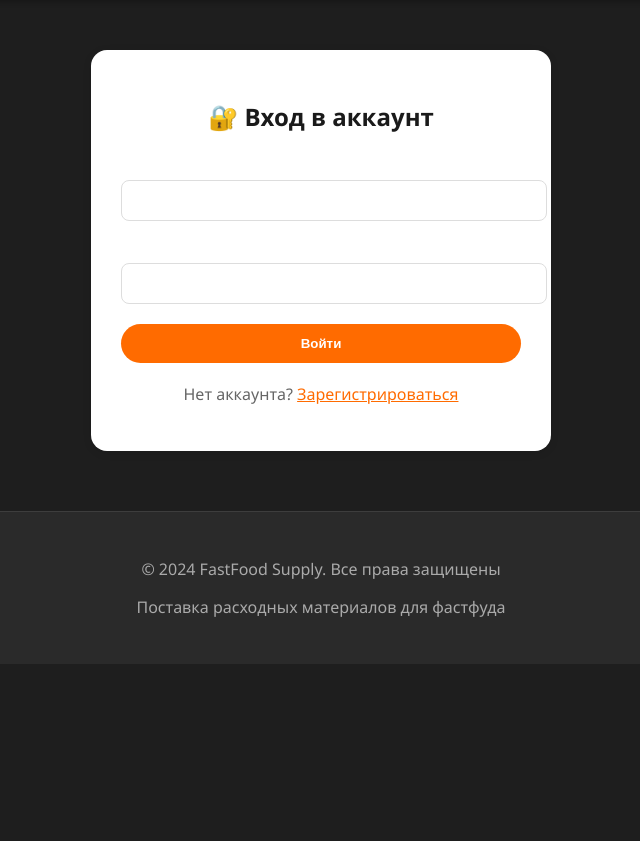
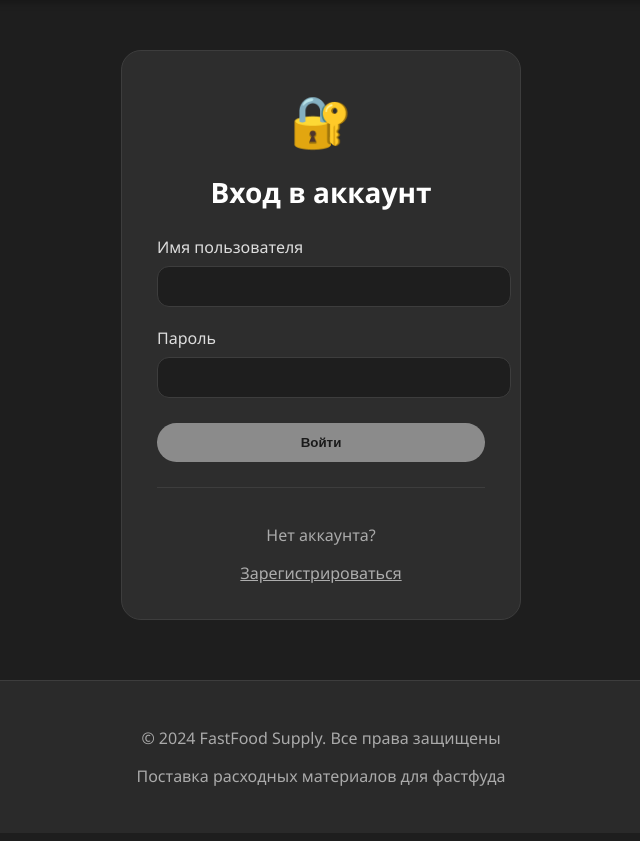
Before and after one commit to prohorenkov413-png/fastfood-supply, a Django app: page /login/ in a window 1280 px wide. Shown: the part 68-909 px from the top of the page, without its empty margins (319-959 px from the left). Before the commit the page ends 685 px from the top, so only its background shows below. Run offline with Django 5.2, Linux system fonts and the light colour scheme.

Commit message:
Исправлена видимость текста, добавлен login.html

```diff
--- a/shop/templates/shop/login.html
+++ b/shop/templates/shop/login.html
@@ -1,25 +1,40 @@
 {% extends 'shop/base.html' %}
 {% block content %}
-<div style="max-width: 400px; margin: 50px auto; background: white; padding: 30px; border-radius: 16px; box-shadow: 0 2px 8px rgba(0,0,0,0.1);">
-    <h2 style="text-align: center; margin-bottom: 20px; color: #1a1a1a;">🔐 Вход в аккаунт</h2>
 
-    <form method="post">
-        {% csrf_token %}
-        <div style="margin-bottom: 15px;">
-            <label style="display: block; margin-bottom: 5px; font-weight: 500;">Имя пользователя</label>
-            <input type="text" name="username" required style="width: 100%; padding: 12px; border: 1px solid #ddd; border-radius: 8px;">
+<div style="max-width: 400px; margin: 50px auto;">
+    <div style="background: #2d2d2d; border-radius: 20px; padding: 35px; border: 1px solid #3d3d3d;">
+
+        <div style="text-align: center; margin-bottom: 25px;">
+            <div style="font-size: 50px;">🔐</div>
+            <h1 style="font-size: 28px; margin-bottom: 8px; color: white;">Вход в аккаунт</h1>
         </div>
-        <div style="margin-bottom: 20px;">
-            <label style="display: block; margin-bottom: 5px; font-weight: 500;">Пароль</label>
-            <input type="password" name="password" required style="width: 100%; padding: 12px; border: 1px solid #ddd; border-radius: 8px;">
+
+        <form method="post">
+            {% csrf_token %}
+
+            <div style="margin-bottom: 20px;">
+                <label style="display: block; margin-bottom: 8px; color: #ddd;">Имя пользователя</label>
+                <input type="text" name="username" required
+                       style="width: 100%; padding: 12px; border-radius: 12px; border: 1px solid #3d3d3d; background: #1e1e1e; color: white;">
+            </div>
+
+            <div style="margin-bottom: 25px;">
+                <label style="display: block; margin-bottom: 8px; color: #ddd;">Пароль</label>
+                <input type="password" name="password" required
+                       style="width: 100%; padding: 12px; border-radius: 12px; border: 1px solid #3d3d3d; background: #1e1e1e; color: white;">
+            </div>
+
+            <button type="submit" style="width: 100%; background: #8b8b8b; color: #1a1a1a; font-weight: 700; padding: 12px; border: none; border-radius: 40px; cursor: pointer;">
+                Войти
+            </button>
+        </form>
+
+        <div style="text-align: center; margin-top: 25px; padding-top: 20px; border-top: 1px solid #3d3d3d;">
+            <p style="color: #aaa;">Нет аккаунта?</p>
+            <a href="/register/" style="color: #adadad;">Зарегистрироваться</a>
         </div>
-        <button type="submit" style="width: 100%; background: #ff6b00; color: white; padding: 12px; border: none; border-radius: 40px; font-weight: 600; cursor: pointer;">
-            Войти
-        </button>
-    </form>
 
-    <p style="text-align: center; margin-top: 20px; color: #666;">
-        Нет аккаунта? <a href="/register/" style="color: #ff6b00;">Зарегистрироваться</a>
-    </p>
+    </div>
 </div>
+
 {% endblock %}
```
